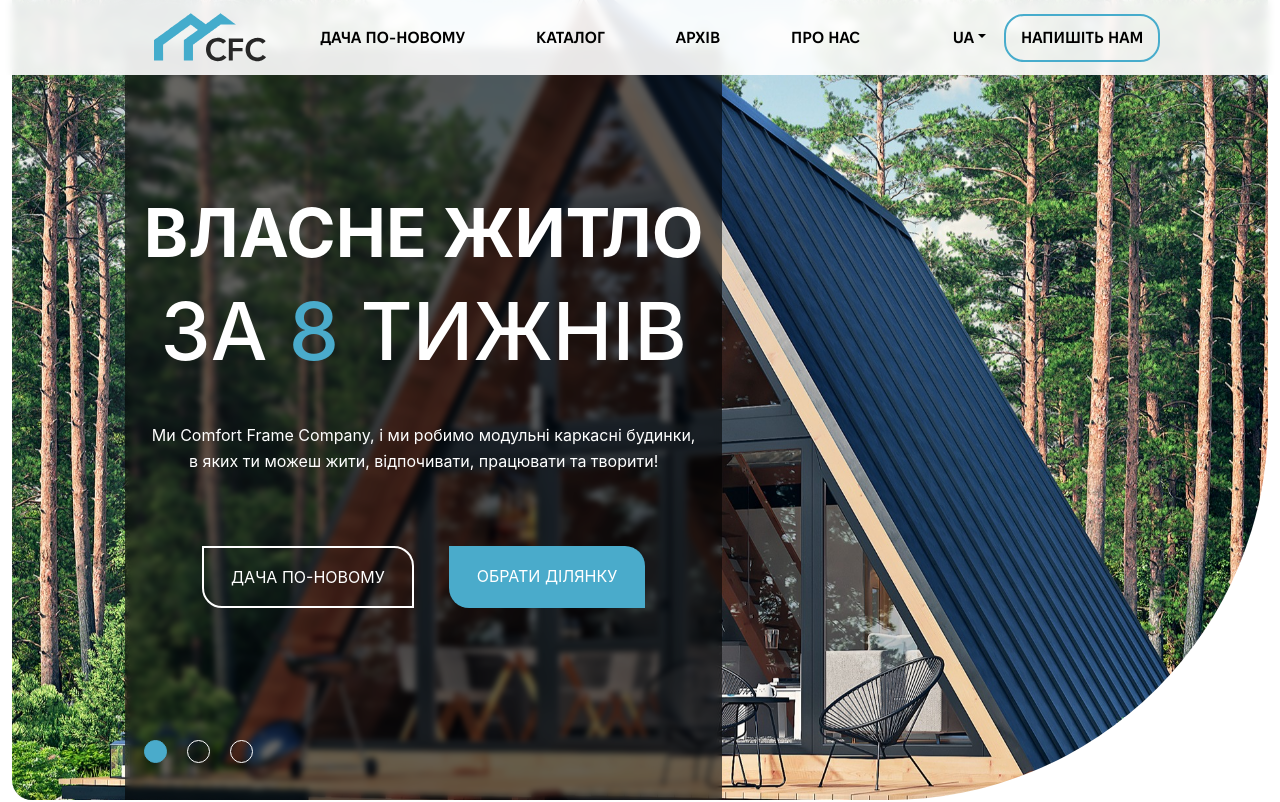
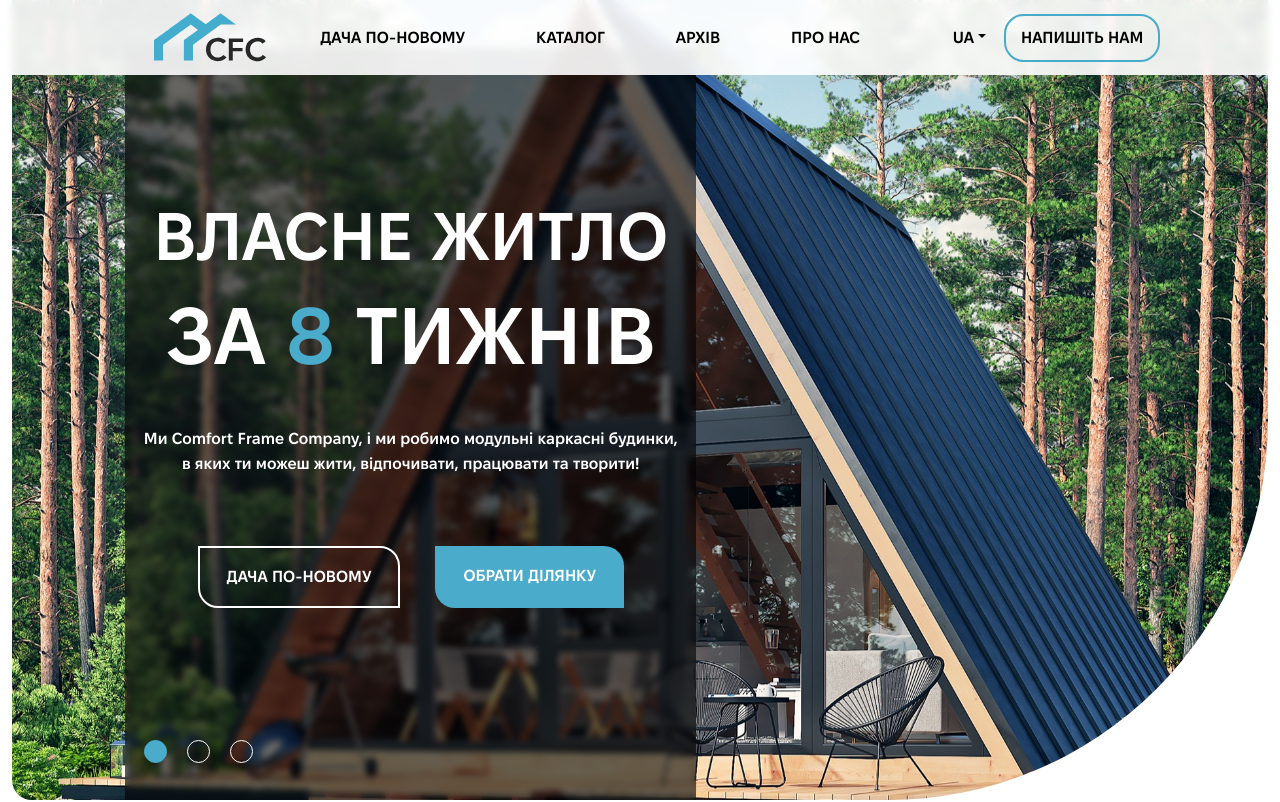
Before and after one commit to SavchukSergiy/cfc-front-app, a React (Create React App) app: page / in a window 1280 px wide. Shown: the top 802 px of the page. Built offline with nearby package versions, Linux system fonts and the light colour scheme.

Commit message:
Fixed font

```diff
--- a/src/components/header/header.css
+++ b/src/components/header/header.css
@@ -1,8 +1,3 @@
-@font-face {
-  font-family: 'MacPaw Fixel';
-  src: url('../../fonts/FixelText/FixelText-SemiBold.ttf') format('truetype');
-}
-
 header {
   font-family: MacPaw Fixel;
   color: black;
--- a/src/index.css
+++ b/src/index.css
@@ -1,11 +1,13 @@
+@font-face {
+  font-family: 'MacPaw Fixel';
+  src: url('../src//fonts//FixelText/FixelText-SemiBold.ttf') format('truetype');
+}
+
 body {
   margin: 0;
-  font-family: -apple-system, BlinkMacSystemFont, 'Segoe UI', 'Roboto', 'Oxygen',
-    'Ubuntu', 'Cantarell', 'Fira Sans', 'Droid Sans', 'Helvetica Neue',
-    sans-serif;
-  -webkit-font-smoothing: antialiased;
-  -moz-osx-font-smoothing: grayscale;
+  font-family: MacPaw Fixel;
 }
+
 
 code {
   font-family: source-code-pro, Menlo, Monaco, Consolas, 'Courier New',
```
